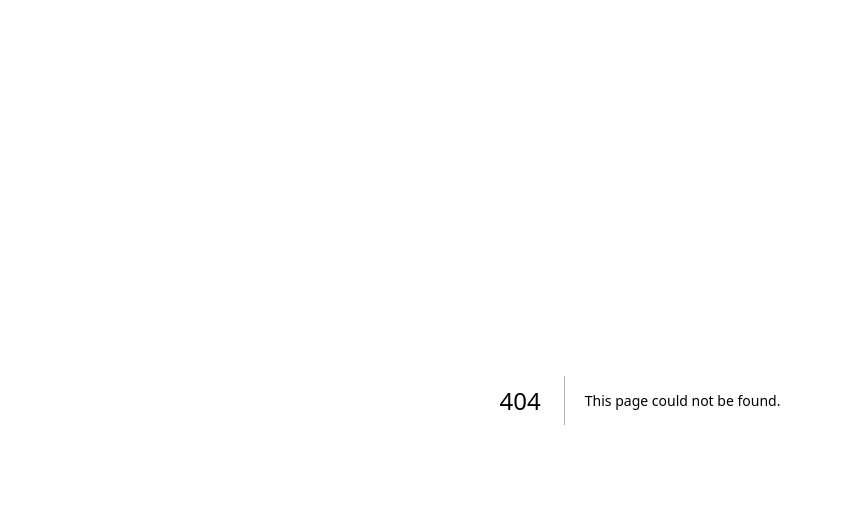
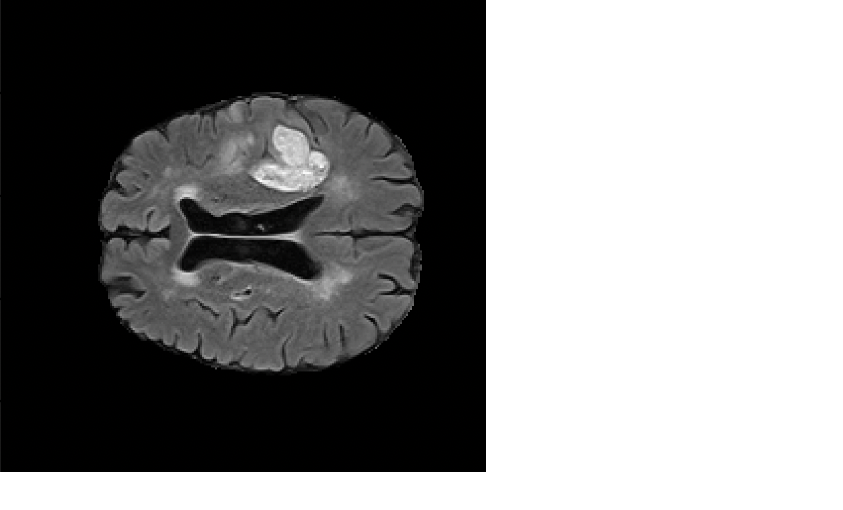
Before and after one commit to Cat2005/cat.codes, a Next.js app: page /host in a window 1280 px wide. Before the commit this address had no page. Shown: the top 510 px of the page, without its empty margins (0-843 px from the left). Built offline with nearby package versions, Linux system fonts and the light colour scheme.

Commit message:
just added a hosting route for when i need imgs

```diff
--- /dev/null
+++ b/src/app/host/ImageHost.tsx
@@ -0,0 +1,15 @@
+import React from 'react';
+
+interface ImageHostProps {
+    imageUrl: string;
+}
+
+const ImageHost: React.FC<ImageHostProps> = ({ imageUrl }) => {
+    return (
+        <div>
+            <img src={imageUrl} alt="Hosted" style={{ maxWidth: '100%', height: 'auto' }} />
+        </div>
+    );
+};
+
+export default ImageHost;
--- /dev/null
+++ b/src/app/host/page.tsx
@@ -0,0 +1,12 @@
+import ImageHost from './ImageHost';
+
+
+const Host = () => {
+    return (
+        <div>
+            <ImageHost imageUrl="posts/gli.png" />
+        </div>
+    );
+};
+
+export default Host;
```
Also changed, not shown: public/posts/gli.png (added).
